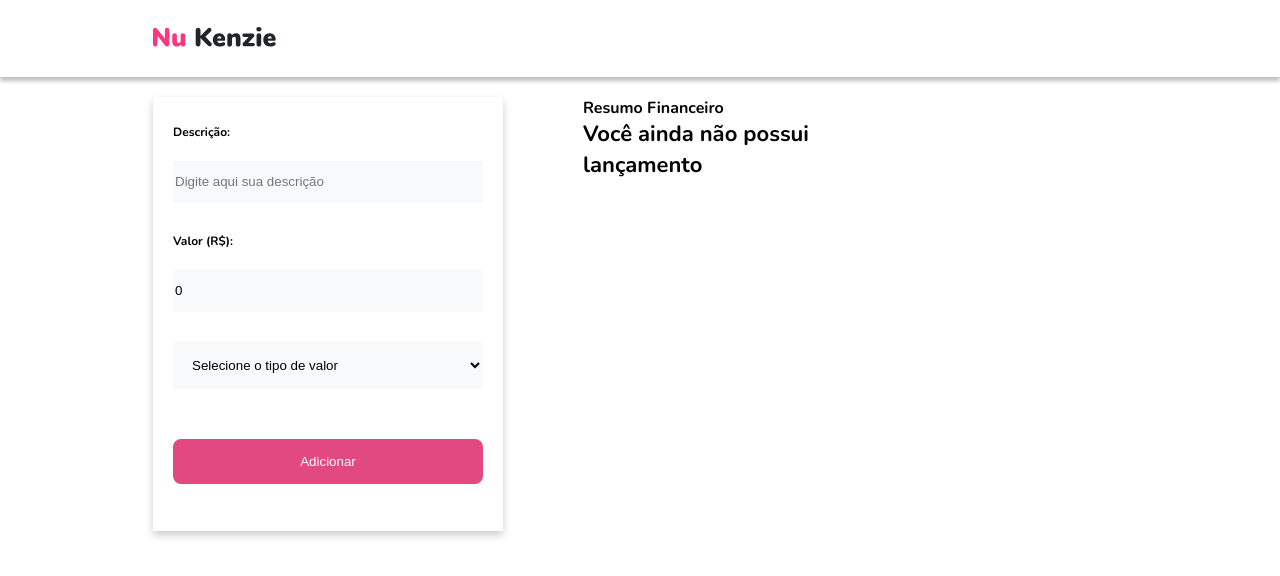
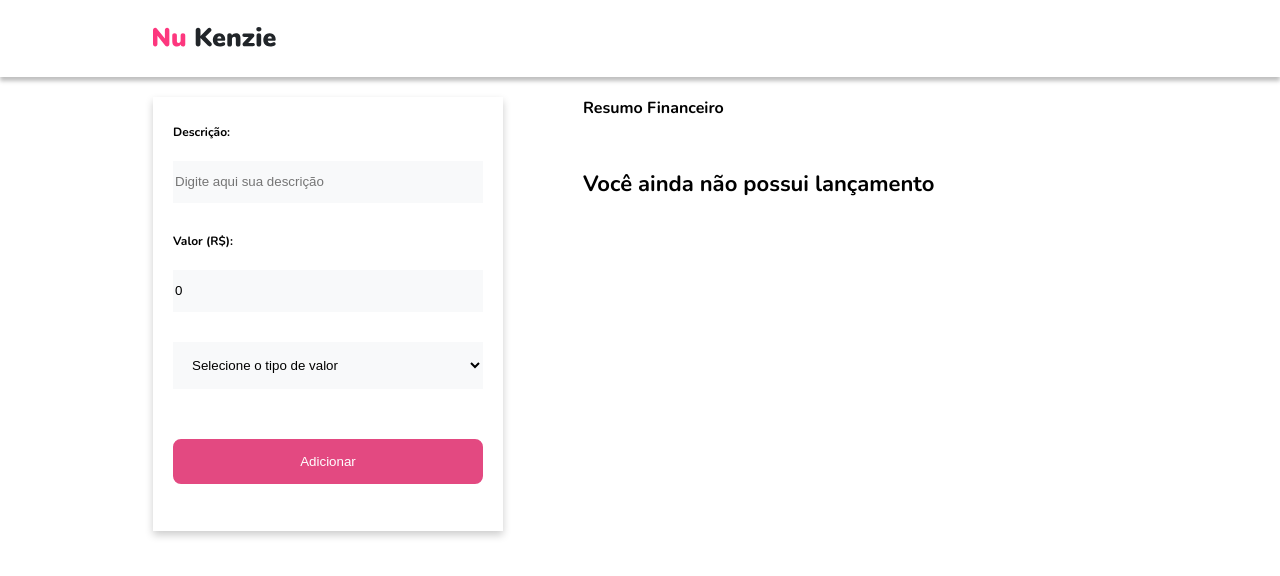
Before and after one commit to Josenilsonfariasx/NuKenzie, a React (Vite) app: page / in a window 1280 px wide. Shown: the top 576 px of the page. Built offline with nearby package versions, Linux system fonts and the light colour scheme.

Commit message:
styles: changing financial summary location

```diff
--- a/src/components/DefaultTemplate/style.module.scss
+++ b/src/components/DefaultTemplate/style.module.scss
@@ -3,6 +3,8 @@ main {
     flex-wrap: wrap;
     gap: 80px;
     div {
+        // display: flex;
+        gap: 80px;
         width: 21.875rem;
         max-width: 560px;
             section{
--- a/src/components/sections/Finance/ListCard/styles.module.scss
+++ b/src/components/sections/Finance/ListCard/styles.module.scss
@@ -36,6 +36,13 @@
     }
 }
 
+.div {
+    display: flex;
+    flex-direction: column;
+    gap: 50px;
+    width: 50%;
+}
+
 @media (min-width: 940px){
     li {
         display: flex;
```
